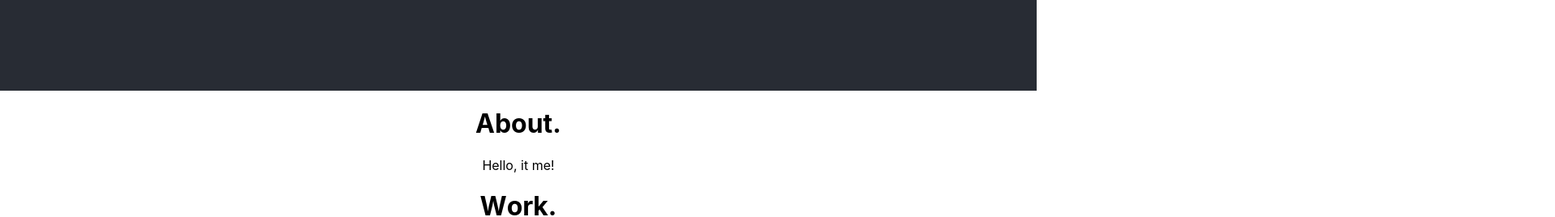
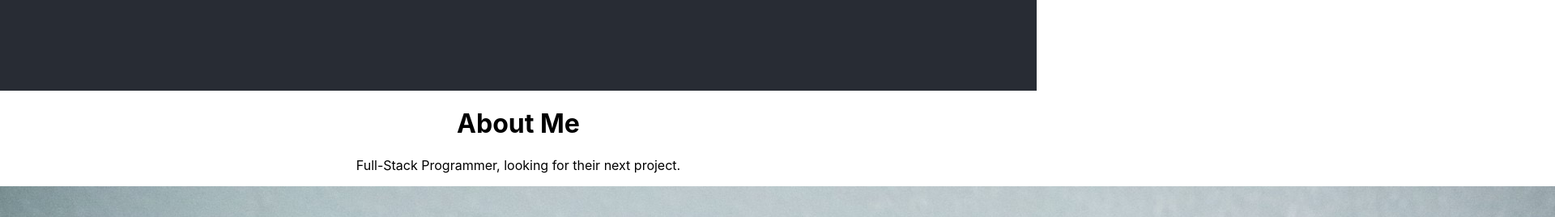
Before and after one commit to Thor40/KosikPortfolio, a React (Create React App) app in the folder kosikportfolio/: page / in a window 1280 px wide. Shown: the part 800-1068 px from the top of the page at 81% size, 1920 px wide, since content can reach past the window. Built offline with nearby package versions, Linux system fonts and the light colour scheme.

Commit message:
updating info

```diff
--- a/kosikportfolio/src/components/About.js
+++ b/kosikportfolio/src/components/About.js
@@ -1,18 +1,19 @@
 import React from 'react';
 import Fade from 'react-reveal/Fade';
-// import data from '../mydata';
+import data from '../mydata';
 
+import img from '../assets/images/image0.jpeg'
 function About() {
 
     return(
         <div className='about'>
             <div className='about-content'>
-            <h1><Fade bottom cascade>About.</Fade></h1>
+            <h1><Fade bottom cascade>About Me</Fade></h1>
             <Fade bottom>
-                    <p>Hello, it me!</p>
+                    <p>{data.abouttext}</p>
             </Fade>
             </div>
-            {/* {data.ShowAboutImage ? <img src={data.aboutImage} alt='about iamge'></img> : null} */}
+            <img src={img} alt='about image'></img>
         </div>
     );
 }
--- a/kosikportfolio/src/mydata.js
+++ b/kosikportfolio/src/mydata.js
@@ -1,31 +1,27 @@
 export default
     {
-        //(Please Do Not Remove The comma(,) after every variable)
-        //Change The Website Template
+        // Header Component
         name :'Nicholas Kosik',
-        headerTagline: [//Line 1 For Header
-                        'Howdy',
-                        //Line 2 For Header
-                        'Full-Stack Web Developer',
-                        //Line 3 For Header
-                        'from Austin, Texas'
+        headerTagline: [
+            //Line 1 For Header
+                'Howdy',
+            //Line 2 For Header
+                'Full-Stack Web Developer',
+            //Line 3 For Header
+                'from Austin, Texas'
     ],
         //Contact Email
         contactEmail:'nicholas.kosik@gmail.com',
-        // Add Your About Text Here
-        abouttext: "Lorem Ipsum is simply dummy text of the printing and typesetting industry. Lorem Ipsum has been the industry's standard dummy text ever since the 1500s, when an unknown printer took a galley of type and scrambled it to make a type specimen book.It has survived not only five centuries, but also the leap into electronic typesetting, remaining essentially unchanged.It was popularised in the 1960s with the release of Letraset sheets containing Lorem Ipsum passages, and more recently with desktop publishing software like Aldus PageMaker including versions of Lorem Ipsum.",
-        aboutImage:'https://images.unsplash.com/photo-1521587765099-8835e7201186?ixlib=rb-1.2.1&ixid=eyJhcHBfaWQiOjEyMDd9&auto=format&fit=crop&w=500&q=60',
-       //Change This To Hide The Image of About Section (True Or False)
-       ShowAboutImage:true,//true or false (Change Here)
+        // About me text
+        abouttext: "Full-Stack Programmer, looking for their next project.",
+        // aboutImage:'../assets/images/image0.jpeg',
        // Change Projects Here
        projects:[
            {
-            id: 1,//DO NOT CHANGE THIS (Please)😅
-            title:'Project One', //Project Title - Add Your Project Title Here
-             service:'UI/UX Design', // Add Your Service Type Here
-            //Project Image - Add Your Project Image Here
+            id: 1,
+            title:'Project One',
+             service:'UI/UX Design',
              imageSrc:"https://images.unsplash.com/photo-1558104631-0fa41a8f6c20?ixlib=rb-1.2.1&ixid=eyJhcHBfaWQiOjEyMDd9&auto=format&fit=crop&w=500&q=60",
-             //Project URL - Add Your Project Url Here
              url:'http://chetanverma.com/'
             },
             {
```
Also changed, not shown: kosikportfolio/src/assets/images/image0.jpeg (added).
